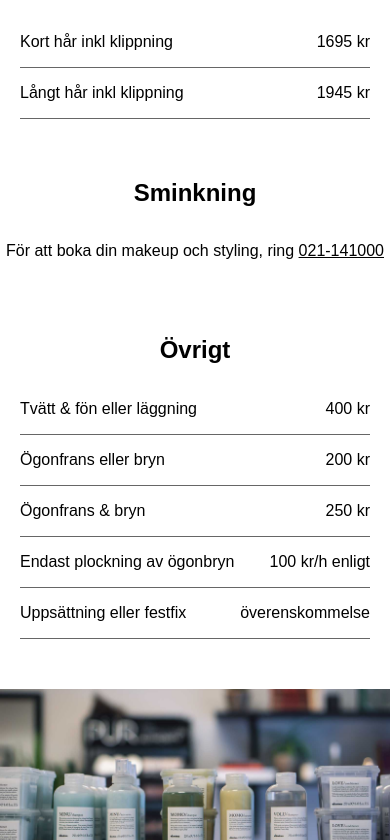
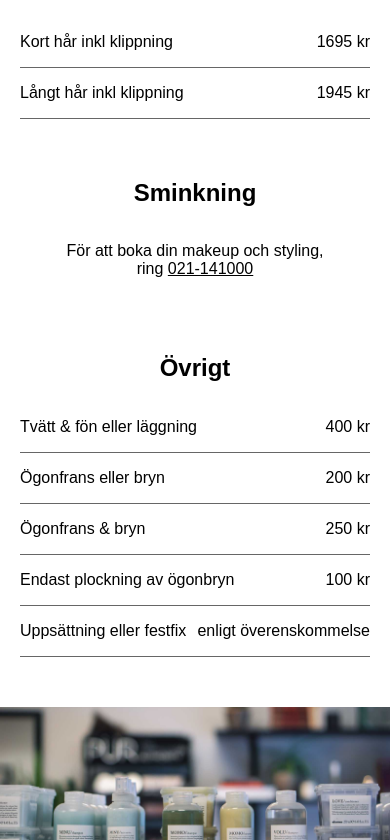
Before and after one commit to 3DJakob/salonghantverkargatan2.se, a website: page index.html in a window 390 px wide. Shown: the part 3334-4174 px from the top of the page. Drawn offline with Linux system fonts and the light colour scheme.

Commit message:
Minor fixes

```diff
--- a/assets/css/default.css
+++ b/assets/css/default.css
@@ -123,6 +123,14 @@ header a:hover {
   border-bottom: #666 1px solid;
 }
 
+.listItem p:first-of-type {
+  text-align: left;
+}
+
+.listItem p:last-of-type {
+  text-align: right;
+}
+
 .listItem :last-child {
   margin-left: auto;
 }
--- a/assets/css/phone.css
+++ b/assets/css/phone.css
@@ -44,6 +44,10 @@
   .splitScreen .img {
     height: 200px;
   }
+
+  .sminkning {
+    max-width: 280px;
+  }
 }
 
 @media only screen and (max-width: 320px) {
--- a/index.html
+++ b/index.html
@@ -178,7 +178,7 @@
       </div>
 
       <h2>Sminkning</h2>
-      <p>För att boka din makeup och styling, ring <a href="tel:021-141000">021-141000</a></p>
+      <p class="sminkning">För att boka din makeup och styling, ring <a href="tel:021-141000">021-141000</a></p>
 
       <h2>Övrigt</h2>
       <div class="listItem">
@@ -195,11 +195,11 @@
       </div>
       <div class="listItem">
         <p>Endast plockning av ögonbryn</p>
-        <p>100 kr/h enligt</p>
+        <p>100 kr</p>
       </div>
       <div class="listItem">
         <p>Uppsättning eller festfix</p>
-        <p>överenskommelse</p>
+        <p>enligt överenskommelse</p>
       </div>
     </div>
     <div class="splitScreen" id="davines">
```
